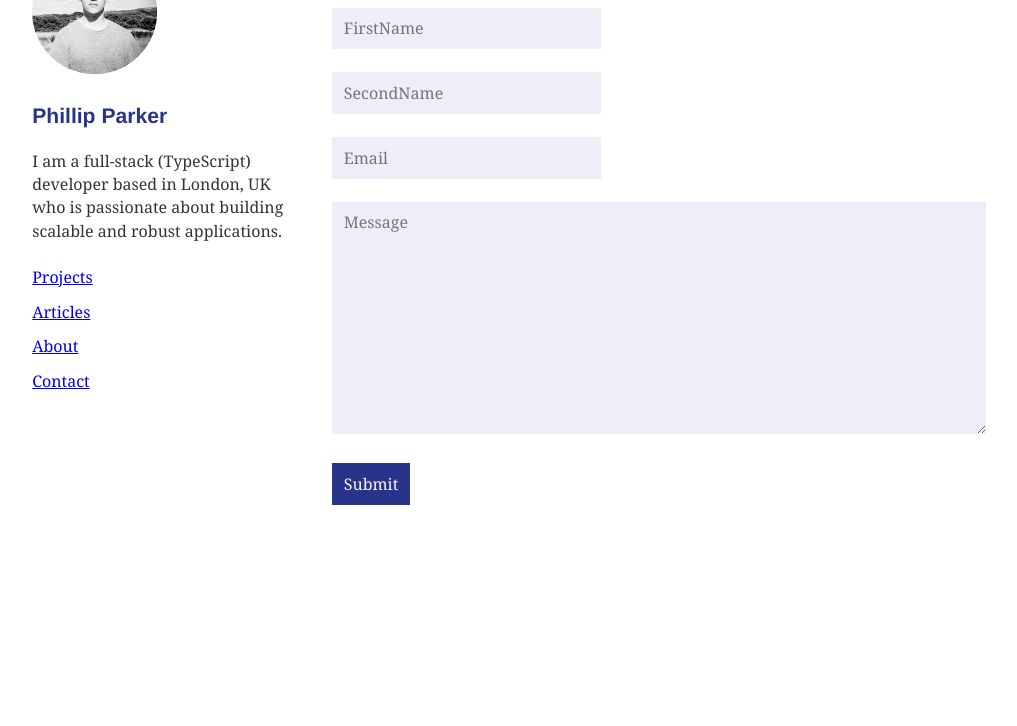
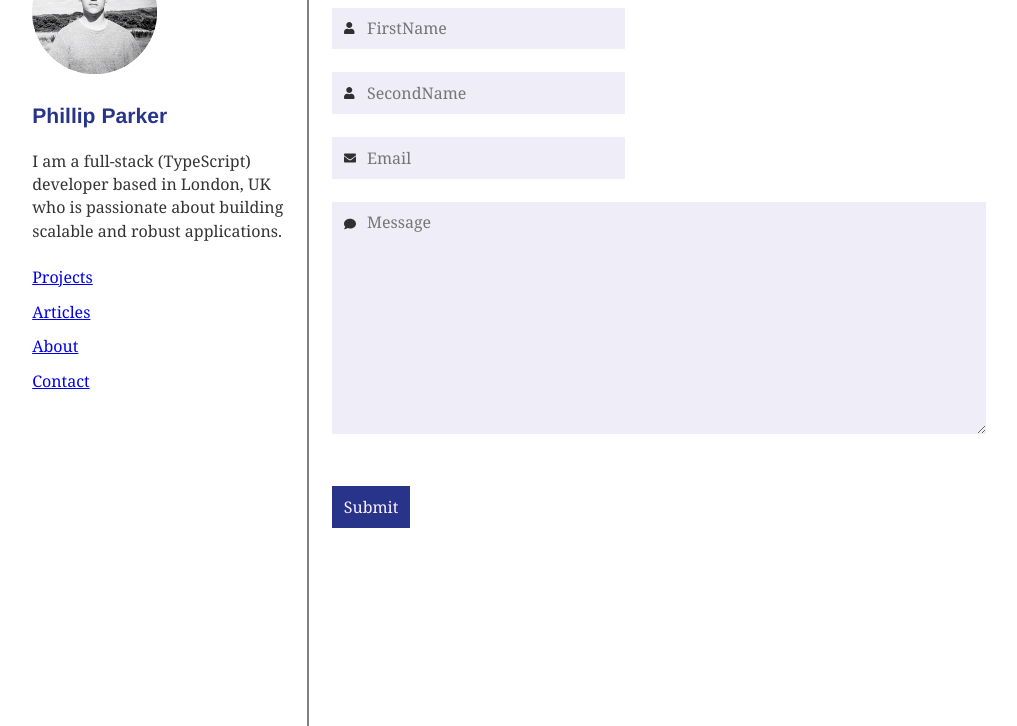
Before and after one commit to Sound1ab/portfolio-v2, a Gatsby site: page /contact in a window 1280 px wide. Shown: the part 74-800 px from the top of the page, without its empty margins (131-1148 px from the left). Built offline with nearby package versions, Linux system fonts and the light colour scheme; Gatsby itself is replaced by a stand-in of ours.

Commit message:
feat(Icon): Add icon pack

```diff
--- a/package.json
+++ b/package.json
@@ -5,6 +5,9 @@
   "version": "0.1.0",
   "author": "Kyle Mathews <mathews.kyle@gmail.com>",
   "dependencies": {
+    "@fortawesome/fontawesome-svg-core": "^1.2.15",
+    "@fortawesome/free-solid-svg-icons": "^5.7.2",
+    "@fortawesome/react-fontawesome": "^0.1.4",
     "babel-plugin-styled-components": "^1.10.0",
     "formik": "^1.5.1",
     "gatsby": "^2.1.31",
--- a/src/components/atoms/FormInput/FormInput.tsx
+++ b/src/components/atoms/FormInput/FormInput.tsx
@@ -1,44 +1,62 @@
 import React from 'react'
 import { styled } from '../../../theme'
 import { Field, FieldProps } from 'formik'
+import { FontAwesomeIcon } from '@fortawesome/react-fontawesome'
+import { faCoffee } from '@fortawesome/free-solid-svg-icons'
 
 const Style = styled.div`
   position: relative;
 
+  .form-input-wrapper {
+    position: relative;
+    margin-bottom: ${({ theme }) => theme.spacing.s};
+  }
+
   .form-input {
     padding: ${({ theme }) => theme.spacing.xs};
+    padding-left: ${({ theme }) => theme.spacing.m};
     border: 0;
     color: ${({ theme }) => theme.colors.input.primaryText};
     background-color: ${({ theme }) => theme.colors.input.background};
-    margin-bottom: ${({ theme }) => theme.spacing.s};
+  }
+
+  .form-svg-icon {
+    margin-left: ${({ theme }) => theme.spacing.xs};
+    position: absolute;
+    top: 50%;
+    transform: translateY(-50%);
   }
 
   .form-input-error-message {
     position: absolute;
     left: 0;
-    bottom: ${({ theme }) => theme.spacing.xxs};
+    bottom: -${({ theme }) => theme.spacing.xs};
     color: ${({ theme }) => theme.colors.input.errorText};
     font-size: 12px;
   }
 `
 
 interface IFormField {
+  icon: 'envelope' | 'user' | 'comment'
   name: string
   placeholder: string
 }
 
-export function FormInput({ name, placeholder }: IFormField) {
+export function FormInput({ icon, name, placeholder }: IFormField) {
   return (
     <Field
       name={name}
       render={({ field, form }: FieldProps) => (
         <Style>
+          <div className="form-input-wrapper">
+            <FontAwesomeIcon icon={icon} size="xs" className="form-svg-icon" />
             <input
               className="form-input"
               type="text"
               {...field}
               placeholder={placeholder}
             />
+          </div>
           {form.touched[name] && form.errors[name] && (
             <span className="form-input-error-message">
               {form.errors[name]}
--- a/src/components/atoms/FormTextArea/FormTextArea.tsx
+++ b/src/components/atoms/FormTextArea/FormTextArea.tsx
@@ -1,18 +1,31 @@
 import React from 'react'
 import { styled } from '../../../theme'
 import { Field, FieldProps } from 'formik'
+import { FontAwesomeIcon } from '@fortawesome/react-fontawesome'
 
 const Style = styled.div`
   position: relative;
 
+  .form-textarea-wrapper {
+    position: relative;
+    margin-bottom: ${({ theme }) => theme.spacing.s};
+  }
+
   .form-textarea {
     padding: ${({ theme }) => theme.spacing.xs};
+    padding-left: ${({ theme }) => theme.spacing.m};
     border: 0;
     color: ${({ theme }) => theme.colors.input.primaryText};
     background-color: ${({ theme }) => theme.colors.input.background};
     margin-bottom: ${({ theme }) => theme.spacing.s};
     width: 100%;
     height: ${({ theme }) => theme.spacing.xxl};
+  }
+
+  .form-svg-icon {
+    margin-left: ${({ theme }) => theme.spacing.xs};
+    position: absolute;
+    top: 6%;
   }
 
   .form-textarea-error-message {
@@ -25,21 +38,25 @@ const Style = styled.div`
 `
 
 interface IFormField {
+  icon: 'envelope' | 'user' | 'comment'
   name: string
   placeholder: string
 }
 
-export function FormTextArea({ name, placeholder }: IFormField) {
+export function FormTextArea({ icon, name, placeholder }: IFormField) {
   return (
     <Field
       name={name}
       render={({ field, form }: FieldProps) => (
         <Style>
-          <textarea
-            className="form-textarea"
-            {...field}
-            placeholder={placeholder}
-          />
+          <div className="form-textarea-wrapper">
+            <FontAwesomeIcon icon={icon} size="xs" className="form-svg-icon" />
+            <textarea
+              className="form-textarea"
+              {...field}
+              placeholder={placeholder}
+            />
+          </div>
           {form.touched[name] && form.errors[name] && (
             <span className="form-textarea-error-message">
               {form.errors[name]}
--- a/src/components/molecules/Sidebar/Sidebar.tsx
+++ b/src/components/molecules/Sidebar/Sidebar.tsx
@@ -6,6 +6,12 @@ import Img, { FixedObject } from 'gatsby-image'
 
 const Style = styled.div`
   position: relative;
+  border-right: 2px solid grey;
+
+  @media (max-width: 768px) {
+    border-right: none;
+    border-bottom: 2px solid grey;
+  }
 
   .sidebar-sticky {
     display: flex;
--- a/src/layouts/index.tsx
+++ b/src/layouts/index.tsx
@@ -3,6 +3,14 @@ import { ThemeProvider, GlobalStyle } from '../components/utility'
 import { Sidebar } from '../components/molecules'
 import { Container } from '../components/atoms'
 import { styled } from '../theme'
+import { library } from '@fortawesome/fontawesome-svg-core'
+import {
+  faEnvelope,
+  faUser,
+  faComment,
+} from '@fortawesome/free-solid-svg-icons'
+
+library.add(faEnvelope, faUser, faComment)
 
 const Style = styled.div`
   display: flex;
--- a/src/pages/contact.tsx
+++ b/src/pages/contact.tsx
@@ -70,24 +70,28 @@ function About() {
         {({ isSubmitting }) => (
           <Form>
             <FormInput
+              icon="user"
               name={FormValue.FIRST_NAME}
               placeholder={`${FormValue.FIRST_NAME.charAt(
                 0
               ).toUpperCase()}${FormValue.FIRST_NAME.slice(1)}`}
             />
             <FormInput
+              icon="user"
               name={FormValue.SECOND_NAME}
               placeholder={`${FormValue.SECOND_NAME.charAt(
                 0
               ).toUpperCase()}${FormValue.SECOND_NAME.slice(1)}`}
             />
             <FormInput
+              icon="envelope"
               name={FormValue.EMAIL}
               placeholder={`${FormValue.EMAIL.charAt(
                 0
               ).toUpperCase()}${FormValue.EMAIL.slice(1)}`}
             />
             <FormTextArea
+              icon="comment"
               name={FormValue.MESSAGE}
               placeholder={`${FormValue.MESSAGE.charAt(
                 0
--- a/src/theme/theme.ts
+++ b/src/theme/theme.ts
@@ -17,8 +17,8 @@ export const theme = {
   spacing: {
     xxl: rhythm(10),
     xl: rhythm(7),
-    l: rhythm(4),
-    m: rhythm(2),
+    l: rhythm(3),
+    m: rhythm(1.5),
     s: rhythm(1),
     xs: rhythm(0.5),
     xxs: rhythm(0.25),
```
Also changed, not shown: 1 other file. Lines whose indentation alone changed are shown as unchanged.
